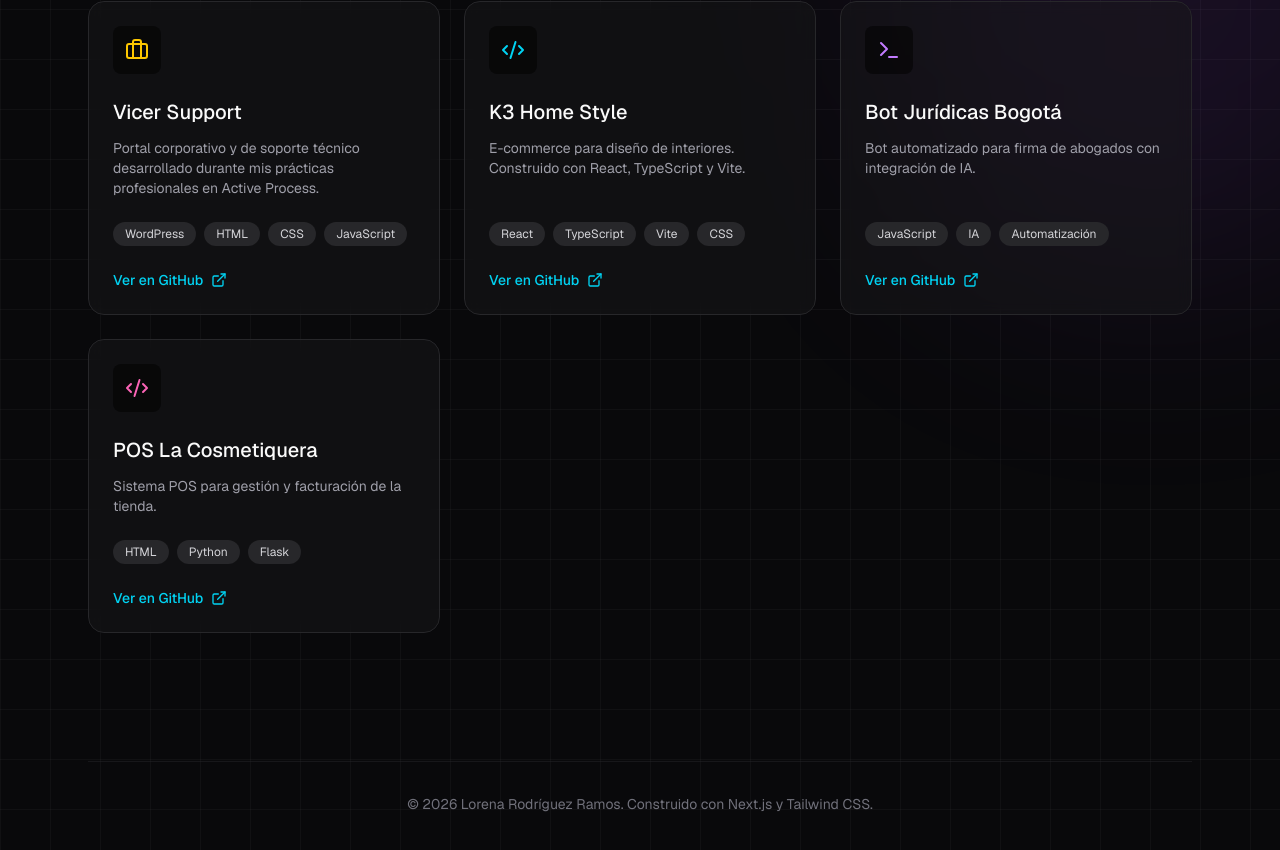
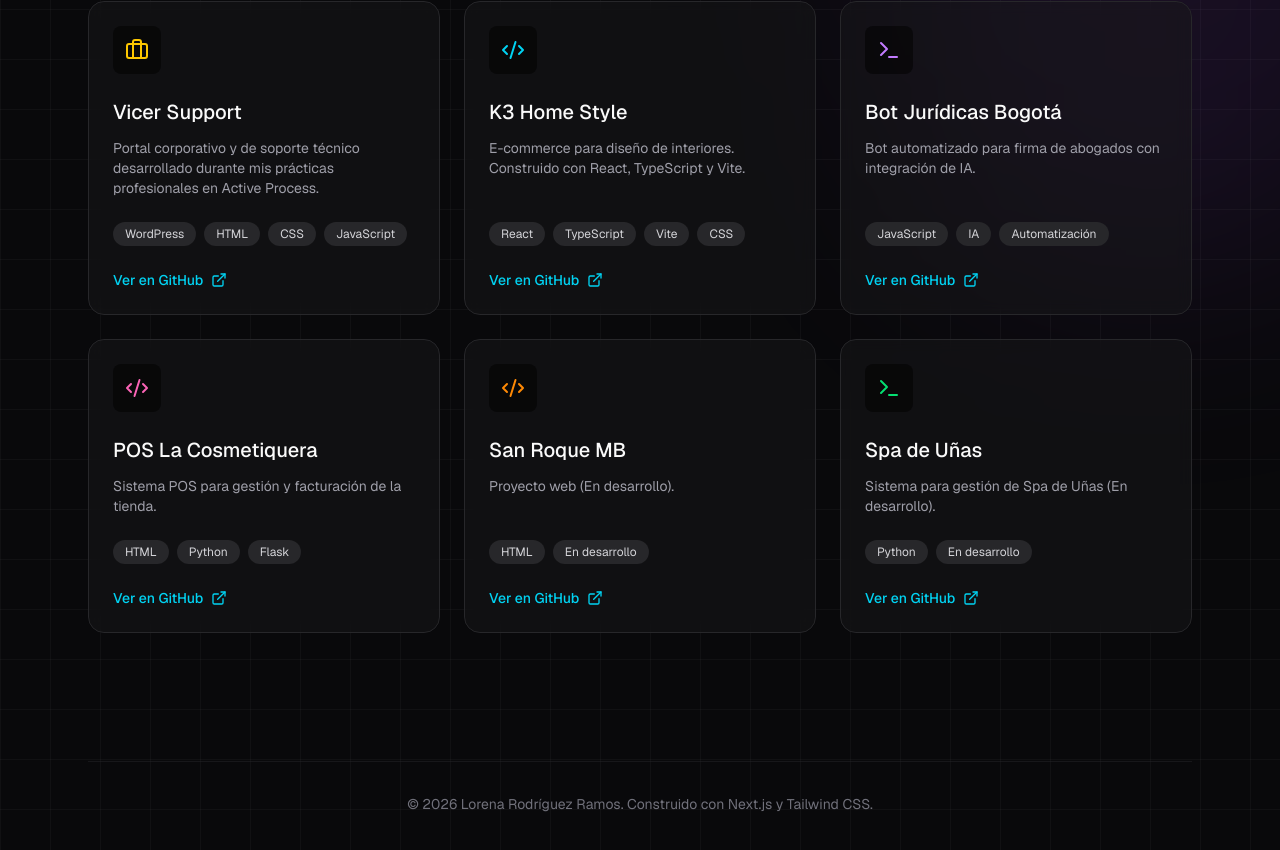
Before and after one commit to Lorenara04/mi-portafolio-web, a Next.js app: page / in a window 1280 px wide. Shown: the part 2391-3241 px from the top of the page. Built offline with nearby package versions, Linux system fonts and the light colour scheme.

Commit message:
Add San Roque and Spa de Uñas projects as in development

```diff
--- a/src/app/page.tsx
+++ b/src/app/page.tsx
@@ -44,6 +44,20 @@ export default function Home() {
       tags: ["HTML", "Python", "Flask"],
       url: "https://github.com/Lorenara04/POS-LA-COSMETIQUERA-DE-GABI",
       icon: <Code2 className="w-6 h-6 text-pink-400" />
+    },
+    {
+      name: "San Roque MB",
+      desc: "Proyecto web (En desarrollo).",
+      tags: ["HTML", "En desarrollo"],
+      url: "https://github.com/Lorenara04/SAN-ROQUE-MB",
+      icon: <Code2 className="w-6 h-6 text-orange-400" />
+    },
+    {
+      name: "Spa de Uñas",
+      desc: "Sistema para gestión de Spa de Uñas (En desarrollo).",
+      tags: ["Python", "En desarrollo"],
+      url: "https://github.com/Lorenara04/Spa-De-u-as",
+      icon: <Terminal className="w-6 h-6 text-green-400" />
     }
   ];
 
```
